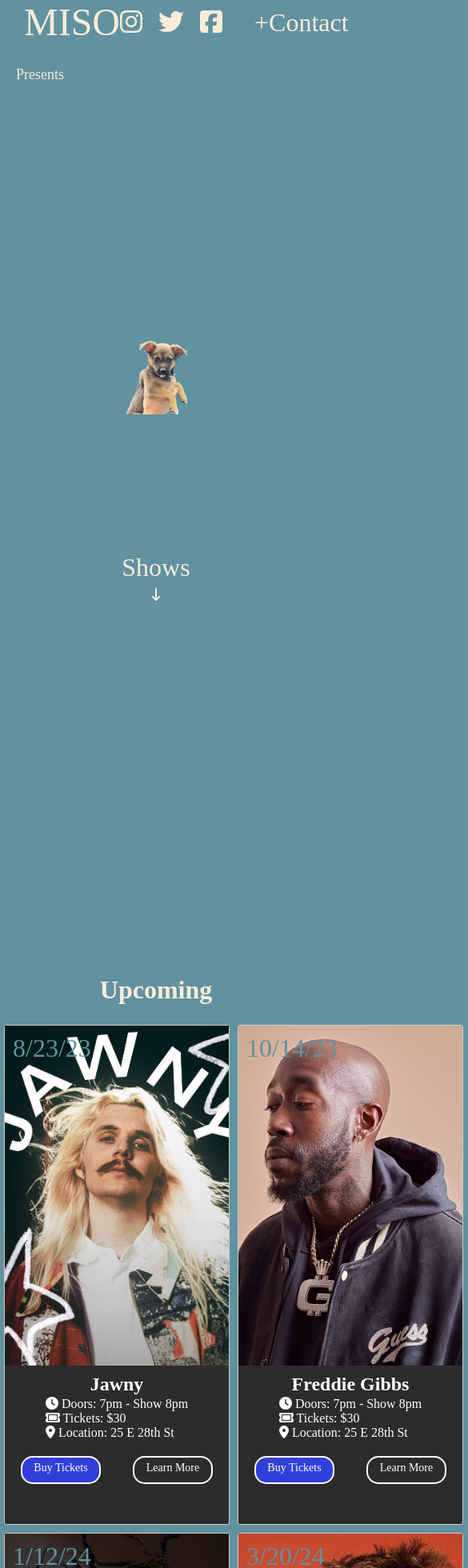
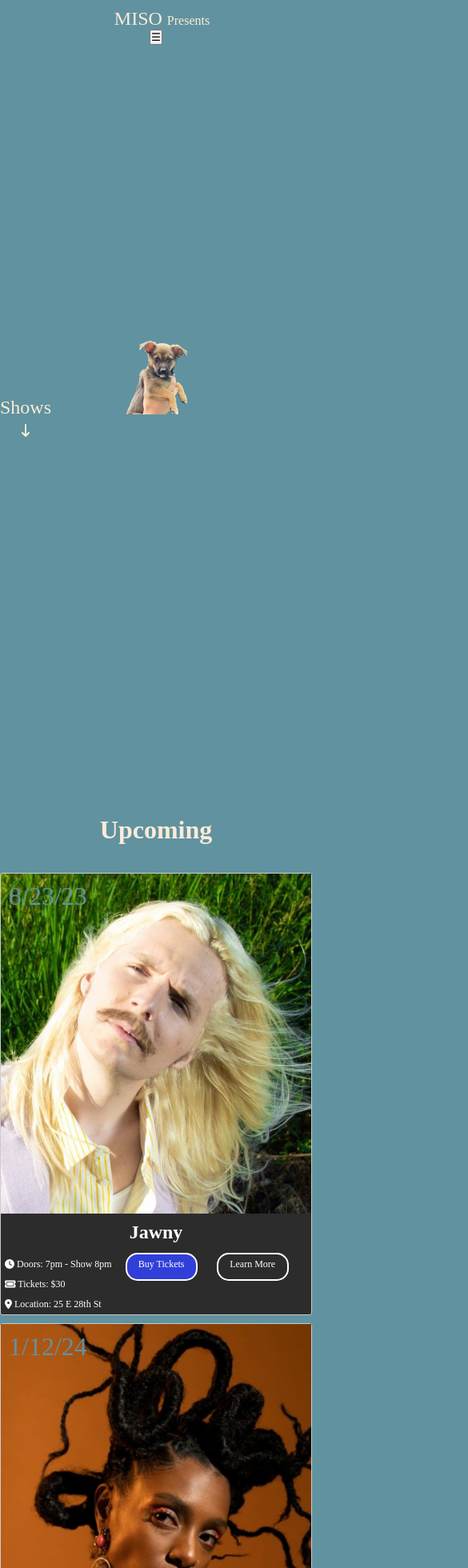
Before and after one commit to PeterwMcClelland/Miso, a React (Create React App) app: page / in a window 390 px wide. Shown: the top 1960 px of the page at 80% size, 585 px wide, since content can reach past the window. Built offline with nearby package versions, Linux system fonts and the light colour scheme.

Commit message:
450px mobile view

```diff
--- a/src/components/Header/Header.js
+++ b/src/components/Header/Header.js
@@ -25,19 +25,21 @@
 }
 
 function Header() {
+  const [showNav, setShowNav] = React.useState(false);
+
   return (
     <div>
       <header className="header">
         <NavLink className="header-icon" to="/">
-          {" "}
-          MISO <span className="title-small">Presents</span>{" "}
+          MISO <span className="title-small">Presents</span>
         </NavLink>
-        <div className="nav-links">
+        <button className="mobile-menu-toggle" onClick={() => setShowNav(!showNav)}>
+          ☰
+        </button>
+        <div className={`nav-links ${showNav ? 'active' : ''}`}>
           <div className="icons">{insta}</div>
           <div className="icons">{twitter}</div>
           <div className="icons">{facebook}</div>
-          {/* <HeaderLink to="/work">Work</HeaderLink> */}
-          <br />
           <HeaderLink to="/contact">+Contact</HeaderLink>
         </div>
       </header>
--- a/src/components/Header/header.scss
+++ b/src/components/Header/header.scss
@@ -50,3 +50,45 @@
   font-size: xxx-large;
   transition: .3s;
 }
+
+/* Mobile */
+
+@media (max-width: 450px) {
+  .header {
+    flex-direction: column;
+    align-items: center;
+    height: auto;
+    padding: 10px 0;
+  }
+
+  .header-icon {
+    font-size: x-large;
+    padding-left: 15px;
+  }
+
+  .title-small {
+    font-size: medium;
+    margin-left: 0;
+  }
+
+  .mobile-menu-toggle {
+    display: block;
+  }
+
+  .nav-links {
+    display: none;
+    flex-direction: column;
+    align-items: center;
+    gap: 10px;
+    margin-right: 0;
+    margin-top: 5px;
+    font-size: x-large;
+  &.active {
+    display: flex;
+  }
+}
+
+  .icons {
+    size: x-large;
+  }
+}
--- a/src/components/Hero/heropage.scss
+++ b/src/components/Hero/heropage.scss
@@ -13,6 +13,8 @@
   opacity: 0;
   animation: fadeIn 1.5s ease-in-out 0.3s forwards;
 }
+
+li {padding: 5px;}
 
 .shows-button {
   margin-top: 500px;
@@ -75,7 +77,7 @@
 }
 
 %show-date {
-  font-family: 'Knewave', cursive;
+  font-family: "Knewave", cursive;
   text-align: start;
   padding: 10px;
   font-size: xx-large;
@@ -85,7 +87,7 @@
 .img-jawny {
   @extend %show-date;
   @extend %img-common;
-  background-image: url("../../assets/Images/Jawny-Vancouver+Artwork.jpg");
+  background-image: url("../../assets/Images/Jawnysingle-Adios-1392x884.jpg");
 }
 
 .img-freddie {
@@ -97,13 +99,13 @@
 .img-king {
   background-image: url("../../assets/Images/d31f368296b608b1998431b802b46b93.jpg");
   @extend %img-common;
-  @extend %show-date
+  @extend %show-date;
 }
 
 .img-mereba {
-  background-image: url("../../assets/Images/mereba-press-photo-scaled.jpg");
+  background-image: url("../../assets/Images/Screenshot-2023-07-27-at-5.58.46-PM.png");
   @extend %img-common;
-  @extend %show-date
+  @extend %show-date;
 }
 
 a {
@@ -123,6 +125,7 @@
   font-family: "Knewave", cursive;
   color: antiquewhite;
   padding-bottom: 25px;
+  font-size: xxx-large;
 }
 
 .h2-artist {
@@ -149,7 +152,7 @@
   height: 35px;
   width: 100px;
   border: white solid 2px;
-  margin: 20px;
+  margin: 12px;
   padding-top: 5px;
   border-radius: 15px;
   font-family: "Cantata One", serif;
@@ -222,3 +225,56 @@
   opacity: 0;
   animation: fadeIn 2.5s ease-in-out 0.3s forwards;
 }
+
+/* Mobile */
+
+@media only screen and (max-width: 450px) {
+  .hero-page {
+    justify-content: flex-start;
+    padding-top: 50px;
+  }
+
+  .three-columns {
+    flex-direction: column;
+
+    .column {
+      margin: 10px 0;
+      height: auto; // Remove fixed height
+    }
+  }
+
+  .shows-button {
+    margin-top: 50px;
+    font-size: x-large; // Reduce font size
+  }
+
+  .shows-button:hover {
+    font-size: xx-large; // Reduce hover font size
+  }
+
+  h1, #announc-h1 {
+    font-size: xx-large; // Reduce h1 font size
+  }
+
+  .artist-card {
+    height: auto; // Make card height automatic
+  }
+
+  .show-info, .button {
+    font-size: 12px; // Reduce font size
+  }
+
+  .show-page {
+    margin-top: 100px;
+    padding-top: 25px;
+  }
+
+  .button {
+    width: 90px; // Adjust button width
+    font-size: 12px; // Reduce button font size
+  }
+
+  .detail-image {
+    margin-left: 50px; // Adjust margin for the image
+  }
+}
```
Also changed, not shown: src/components/Hero/HeroPage.js (indentation only).
